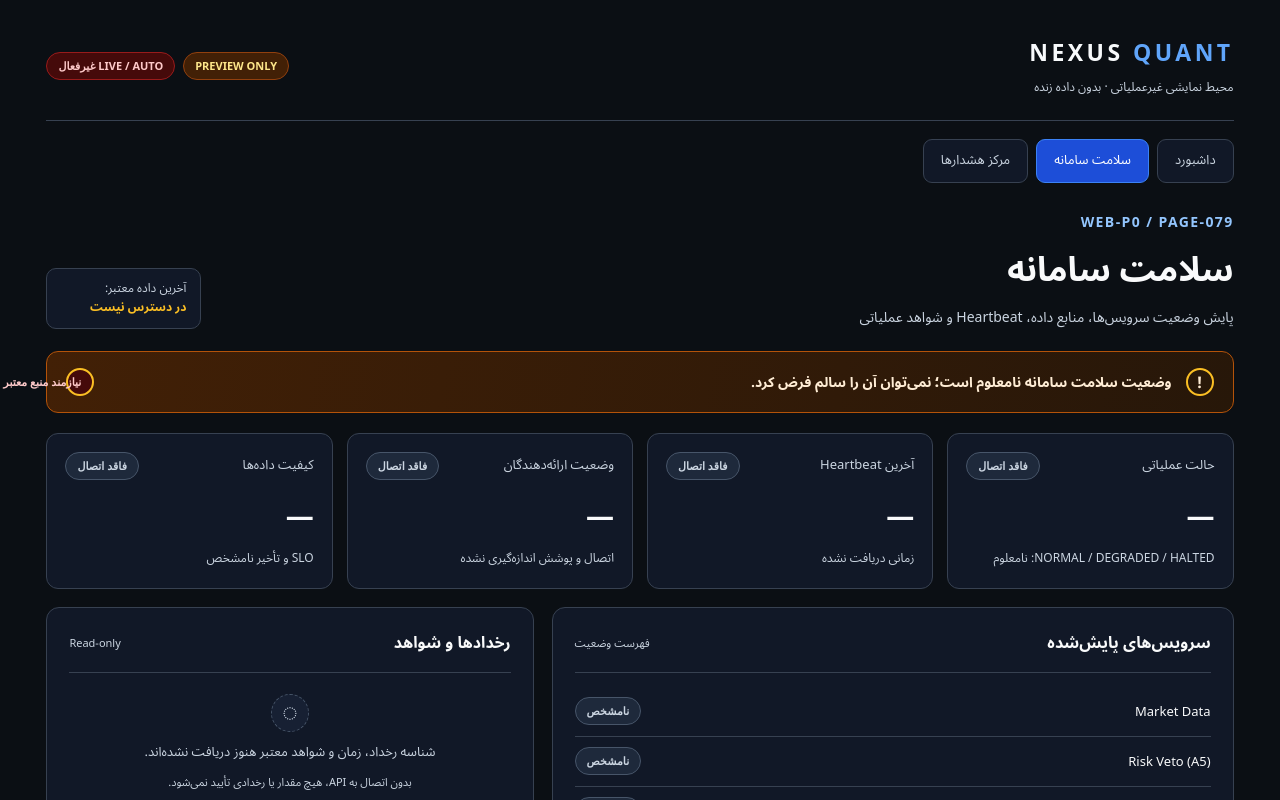
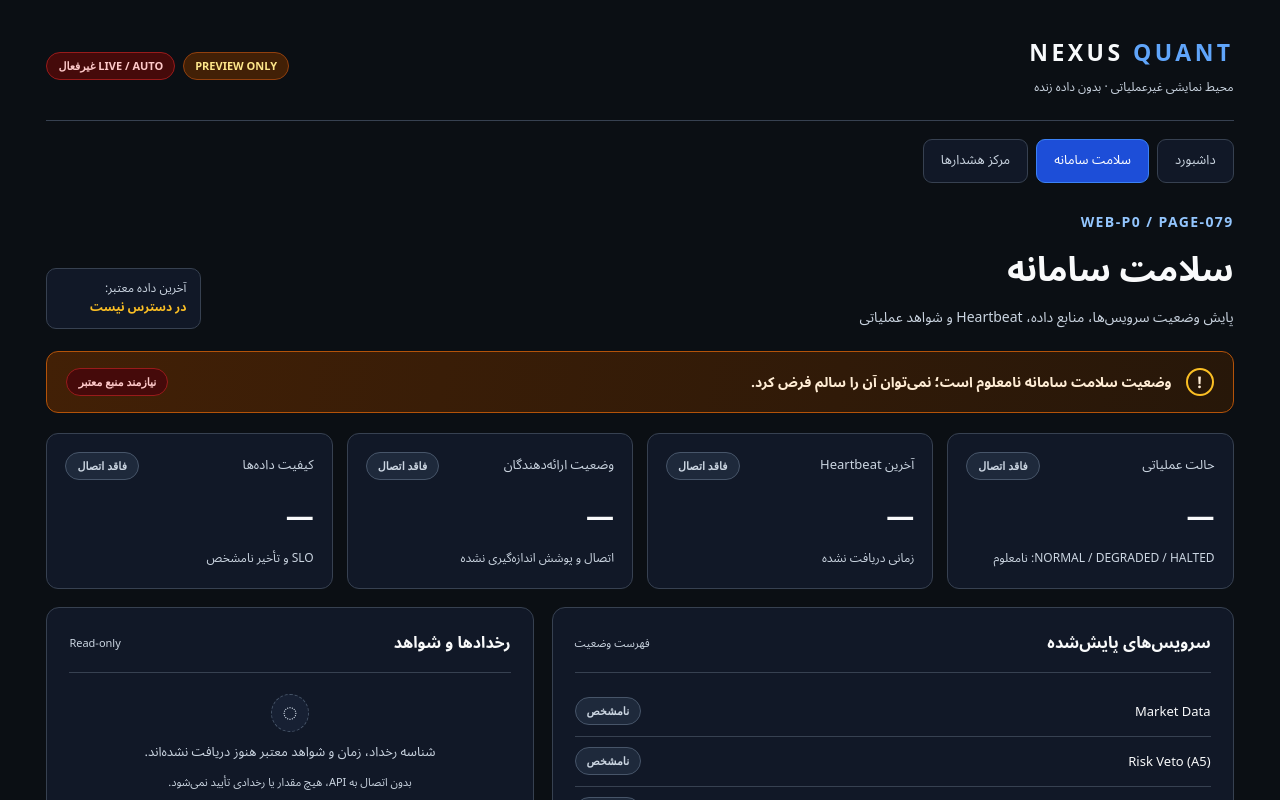
Before and after one commit to rahemih/Finance, a Next.js app in the folder apps/web/: page /system in a window 1280 px wide. Shown: the top 800 px of the page. Built offline with nearby package versions, Linux system fonts and the light colour scheme.

Commit message:
fix(web-p0): scope critical icon circle selector so warning label stays visible

```diff
--- a/apps/web/src/styles/monitoring-preview.css
+++ b/apps/web/src/styles/monitoring-preview.css
@@ -13,7 +13,7 @@
 .nq-mon-heading p{margin:0;color:var(--nq-muted-text);font-size:14px}.nq-mon-kicker{color:#93c5fd!important;font:700 11px/1.8 system-ui,sans-serif;letter-spacing:.1em;margin-bottom:8px!important}
 .nq-mon-proof{background:var(--nq-surface);border:1px solid var(--nq-border);border-radius:10px;padding:10px 14px;font-size:12px;min-width:155px}.nq-mon-proof span{display:block;color:var(--nq-muted-text)}.nq-mon-proof strong{display:block;color:#fbbf24}
 .nq-mon-critical{display:flex;align-items:center;gap:14px;background:linear-gradient(100deg,#422006,#271709);border:1px solid #b45309;border-radius:12px;padding:16px 19px;margin-bottom:20px;color:#ffedd5}
-.nq-mon-critical>span{border:2px solid #fbbf24;border-radius:50%;font-weight:800;width:28px;height:28px;flex:none;text-align:center}.nq-mon-critical p{font-size:14px;margin:0;flex:1;font-weight:700}
+.nq-mon-critical>span:first-child{border:2px solid #fbbf24;border-radius:50%;font-weight:800;width:28px;height:28px;flex:none;text-align:center}.nq-mon-critical p{font-size:14px;margin:0;flex:1;font-weight:700}
 .nq-mon-critical .nq-mon-tag{flex-shrink:0;white-space:nowrap;max-width:100%}
 .nq-mon-tiles{display:grid;grid-template-columns:repeat(4,minmax(0,1fr));gap:14px;margin:0 0 18px}
 .nq-mon-tile{background:var(--nq-surface);border:1px solid var(--nq-border);border-radius:12px;padding:18px;min-width:0}
```
Also changed, not shown: 2 other files (tests, documents, lock files or other folders).
